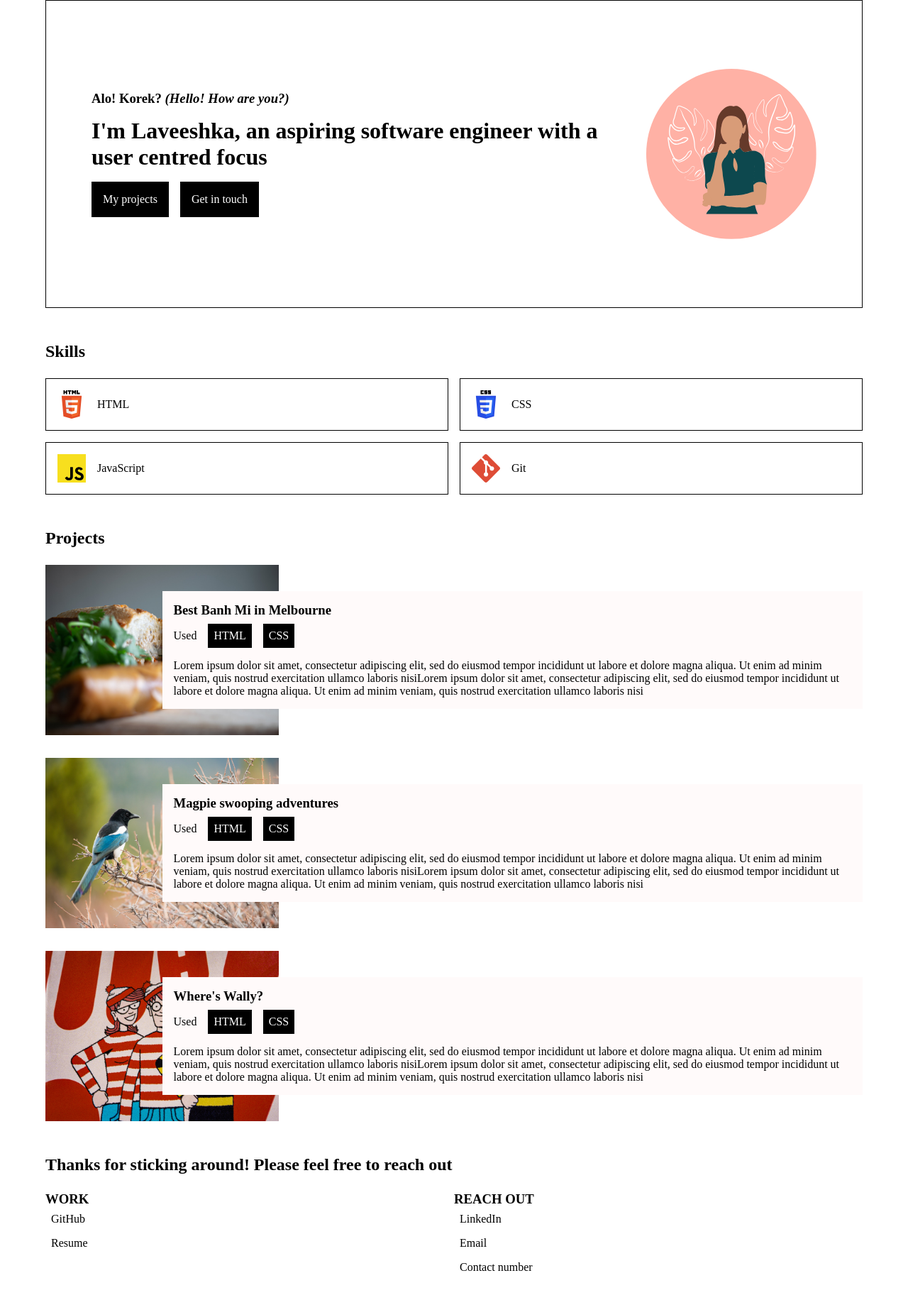
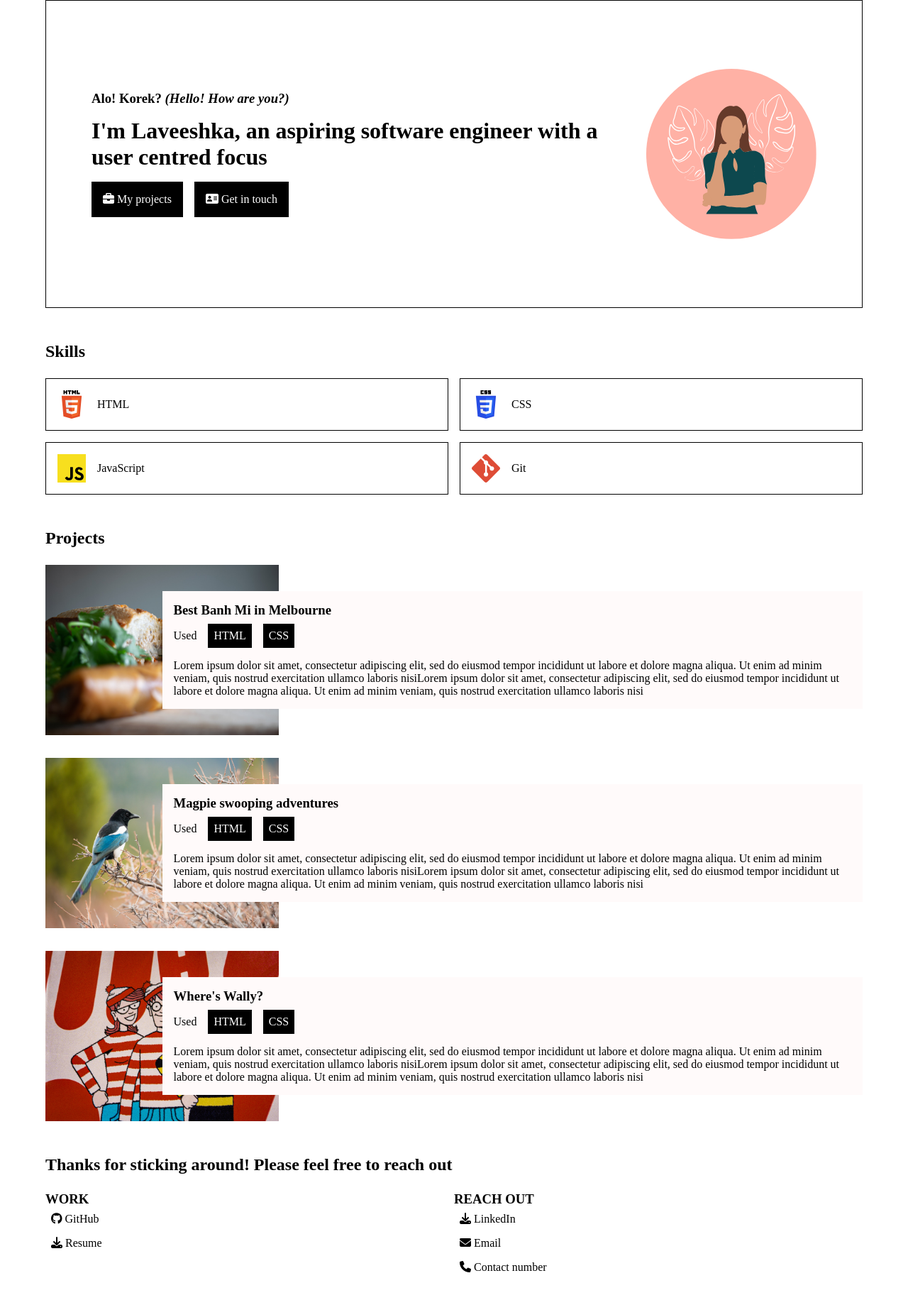
Before and after one commit to Laveeshka/my-personal-website, a plain HTML site: page index.html in a window 1280 px wide. Shown: the part 92-1924 px from the top of the page at 71% size. Drawn offline with Linux system fonts and the light colour scheme.

Commit message:
added font awesome icons

```diff
--- a/css/style.css
+++ b/css/layout.css
@@ -258,4 +258,6 @@
     .card .card-text {
       grid-column: 1/8;
     }
+
+    /* Footer */
   }
--- a/index.html
+++ b/index.html
@@ -5,7 +5,9 @@
     <meta http-equiv="X-UA-Compatible" content="IE=edge">
     <meta name="viewport" content="width=device-width, initial-scale=1.0">
     <!-- Link tags (css stylesheets, fonts and icons) -->
-    <link rel="stylesheet" href="./css/style.css">
+    <link rel="stylesheet" href="./css/layout.css">
+    <link rel="stylesheet" href="./css/colour-styles.css">
+    <script src="https://kit.fontawesome.com/3b618d9a27.js" crossorigin="anonymous"></script>
     <title>My Personal Website</title>
 </head>
 <body>
@@ -33,8 +35,8 @@
                         <h3>Alo! Korek? <span>(Hello! How are you?)</span></h3>
                         <h1>I'm Laveeshka, an aspiring software engineer with a user centred focus</h1>
                         <div class="btn-container">
-                            <a href="#" class="btn">My projects</a>
-                            <a href="#" class="btn">Get in touch</a>
+                            <a href="#" class="btn"><i class="fa-solid fa-briefcase"></i> My projects</a>
+                            <a href="#" class="btn"><i class="fa-solid fa-address-card"></i> Get in touch</a>
                         </div>
 
                     </div>
@@ -164,17 +166,17 @@
                     <div id="work">
                         <h3>WORK</h3>
                     <ul class="work">
-                        <li><a href="#">GitHub</a></li>
-                        <li><a href="#">Resume</a></li>
+                        <li><a href="#"><i class="fa-brands fa-github"></i> GitHub</a></li>
+                        <li><a href="#"><i class="fa-solid fa-download"></i> Resume</a></li>
                     </ul>
                     </div>
                     <!-- Contact links -->
                     <div id="contact">
                         <h3>REACH OUT</h3>
                     <ul class="contact">
-                        <li><a href="#">LinkedIn</a></li>
-                        <li><a href="#">Email</a></li>
-                        <li><a href="#">Contact number</a></li>
+                        <li><a href="#"><i class="fa-solid fa-download"></i> LinkedIn</a></li>
+                        <li><a href="#"><i class="fa-solid fa-envelope"></i> Email</a></li>
+                        <li><a href="#"><i class="fa-solid fa-phone"></i> Contact number</a></li>
                     </ul>
                     </div>
                 </div>
```
Also changed, not shown: css/colour-styles.css (added).
